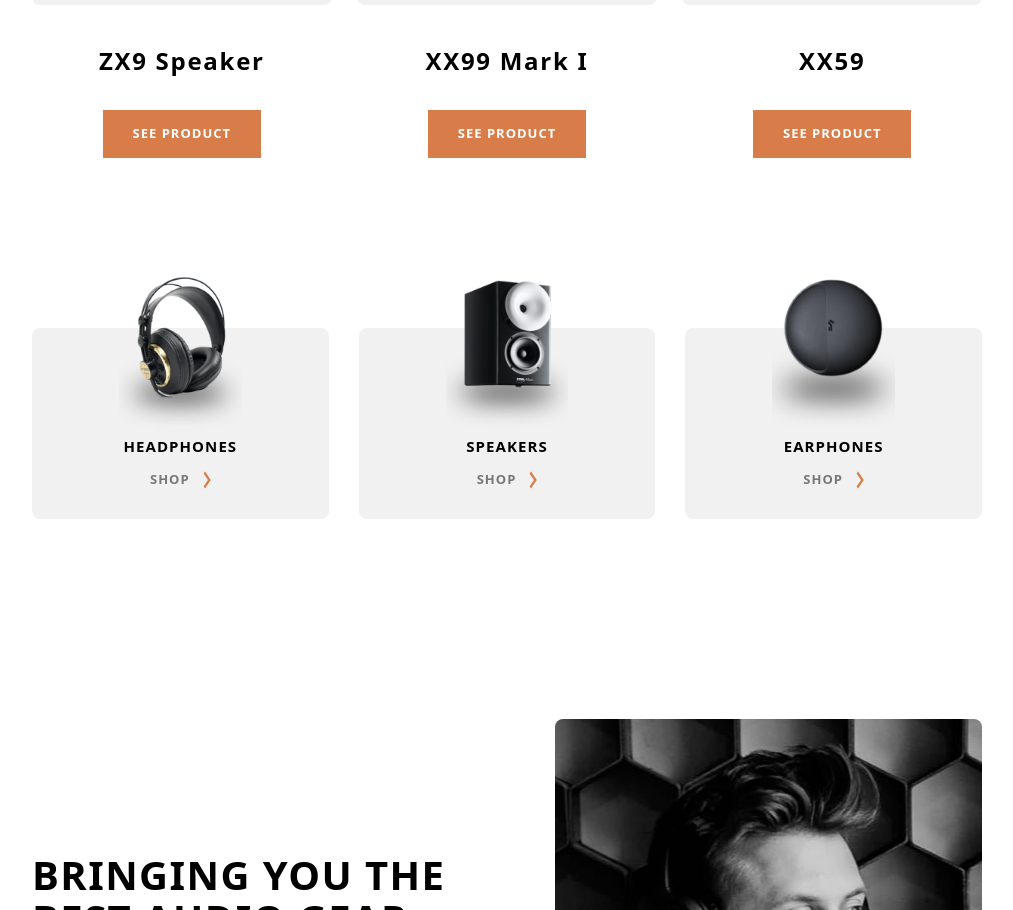
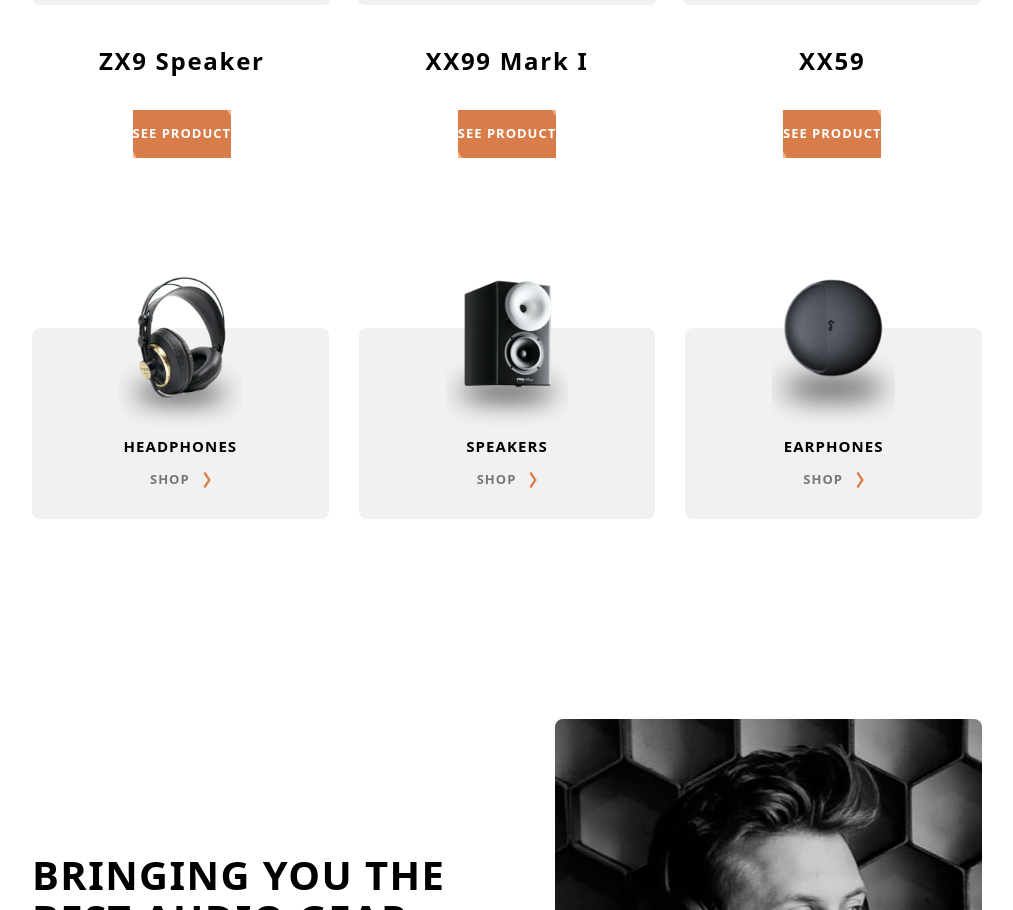
Before and after one commit to presh-031/audiophile, a Next.js app: page /speakers/zx7-speaker in a window 1280 px wide. Shown: the part 2507-3417 px from the top of the page, without its empty margins (133-1146 px from the left). Built offline with nearby package versions, Linux system fonts and the light colour scheme.

Commit message:
feat: made buttons interactive

```diff
--- a/components/ButtonOne.jsx
+++ /dev/null
@@ -1,14 +0,0 @@
-import Link from "next/link";
-
-const ButtonOne = ({ url }) => {
-  return (
-    <Link
-      href={url}
-      className="inline-block w-fit bg-[#D87D4A] px-[3rem] py-[1.5rem] text-[1.3rem] font-bold leading-[1.776rem] tracking-[0.1rem] text-white"
-    >
-      SEE PRODUCT
-    </Link>
-  );
-};
-
-export default ButtonOne;
--- a/components/ButtonTwo.jsx
+++ /dev/null
@@ -1,14 +0,0 @@
-import Link from "next/link";
-
-const ButtonTwo = ({ url }) => {
-  return (
-    <Link
-      href={url}
-      className="px-[3.15rem] py-[1.5rem] text-[1.3rem] font-bold leading-[1.776rem] tracking-[0.01em] outline outline-[1px] outline-black sm:w-fit"
-    >
-      SEE PRODUCT
-    </Link>
-  );
-};
-
-export default ButtonTwo;
--- a/components/Comparables.jsx
+++ b/components/Comparables.jsx
@@ -1,7 +1,7 @@
 import { useEffect, useState } from "react";
 
 import Image from "next/image";
-import ButtonOne from "./ButtonOne";
+import ButtonOne from "../ui/ButtonOne/ButtonOne";
 
 const Comparables = ({ comparables }) => {
   // Logic to handle window resizing
--- a/components/HomePageProducts.jsx
+++ b/components/HomePageProducts.jsx
@@ -1,4 +1,4 @@
-import ButtonTwo from "./ButtonTwo";
+import ButtonTwo from "../ui/ButtonTwo";
 
 const HomePageProducts = () => {
   return (
--- a/components/ProductItem.jsx
+++ b/components/ProductItem.jsx
@@ -1,7 +1,7 @@
 import { useEffect, useState } from "react";
 
 import Image from "next/image";
-import ButtonOne from "./ButtonOne";
+import ButtonOne from "../ui/ButtonOne/ButtonOne";
 import Loader from "./Loader";
 
 const ProductItem = ({ item, reverse = false }) => {
--- a/components/SubHeader.jsx
+++ b/components/SubHeader.jsx
@@ -1,4 +1,4 @@
-import ButtonOne from "./ButtonOne";
+import ButtonOne from "../ui/ButtonOne/ButtonOne";
 
 const SubHeader = () => {
   return (
--- /dev/null
+++ b/ui/ButtonOne/ButtonOne.jsx
@@ -0,0 +1,15 @@
+import Link from "next/link";
+import css from "./ButtonOne.module.css";
+
+const ButtonOne = ({ url }) => {
+  return (
+    <Link
+      href={url}
+      className={`${css.button} inline-block w-fit bg-[#D87D4A] px-[3rem] py-[1.5rem] text-[1.3rem] font-bold leading-[1.776rem] tracking-[0.1rem] text-white`}
+    >
+      <span> SEE PRODUCT</span>
+    </Link>
+  );
+};
+
+export default ButtonOne;
--- /dev/null
+++ b/ui/ButtonOne/ButtonOne.module.css
@@ -0,0 +1,37 @@
+.button {
+  outline: none;
+  cursor: pointer;
+  border: none;
+  position: relative;
+  overflow: hidden;
+  background: #fbaf85;
+}
+
+.button span {
+  position: relative;
+  z-index: 10;
+  transition: color 0.4s;
+}
+
+.button::before,
+.button::after {
+  position: absolute;
+  top: 0;
+  left: 0;
+  width: 100%;
+  height: 100%;
+  z-index: 0;
+}
+
+.button::before {
+  content: "";
+  background: #d87d4a;
+  width: 120%;
+  left: -10%;
+  transform: skew(30deg);
+  transition: transform 0.4s cubic-bezier(0.3, 1, 0.8, 1);
+}
+
+.button:hover::before {
+  transform: translate3d(100%, 0, 0);
+}
--- /dev/null
+++ b/ui/ButtonTwo/ButtonTwo.module.css
@@ -0,0 +1,46 @@
+.button {
+  background-color: transparent;
+  position: relative;
+  overflow: hidden;
+  cursor: pointer;
+  transition: 0.5s;
+  z-index: 1;
+}
+
+.button::before,
+.button::after {
+  content: "";
+  display: block;
+  width: 50px;
+  height: 50px;
+  transform: translate(-50%, -50%);
+  position: absolute;
+  border-radius: 50%;
+  z-index: -1;
+  background-color: black;
+  transition: 1s ease;
+}
+
+.button::before {
+  top: -2em;
+  left: -2em;
+}
+
+.button::after {
+  left: calc(100% + 2em);
+  top: calc(100% + 2em);
+}
+
+.button:hover::before,
+.button:hover::after {
+  height: 410px;
+  width: 410px;
+}
+
+.button:hover {
+  color: #fff;
+}
+
+.button:active {
+  filter: brightness(0.8);
+}
```
Also changed, not shown: ui/ButtonTwo/index.jsx (added, +15 -0 lines).
